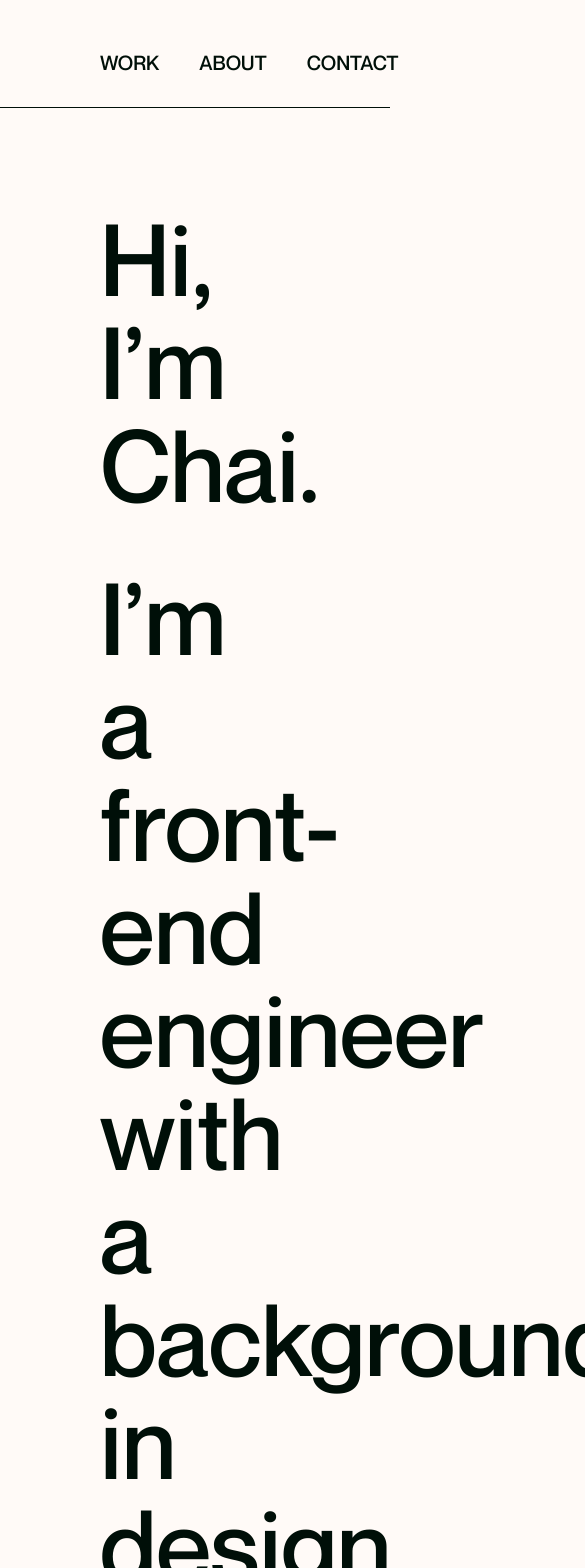
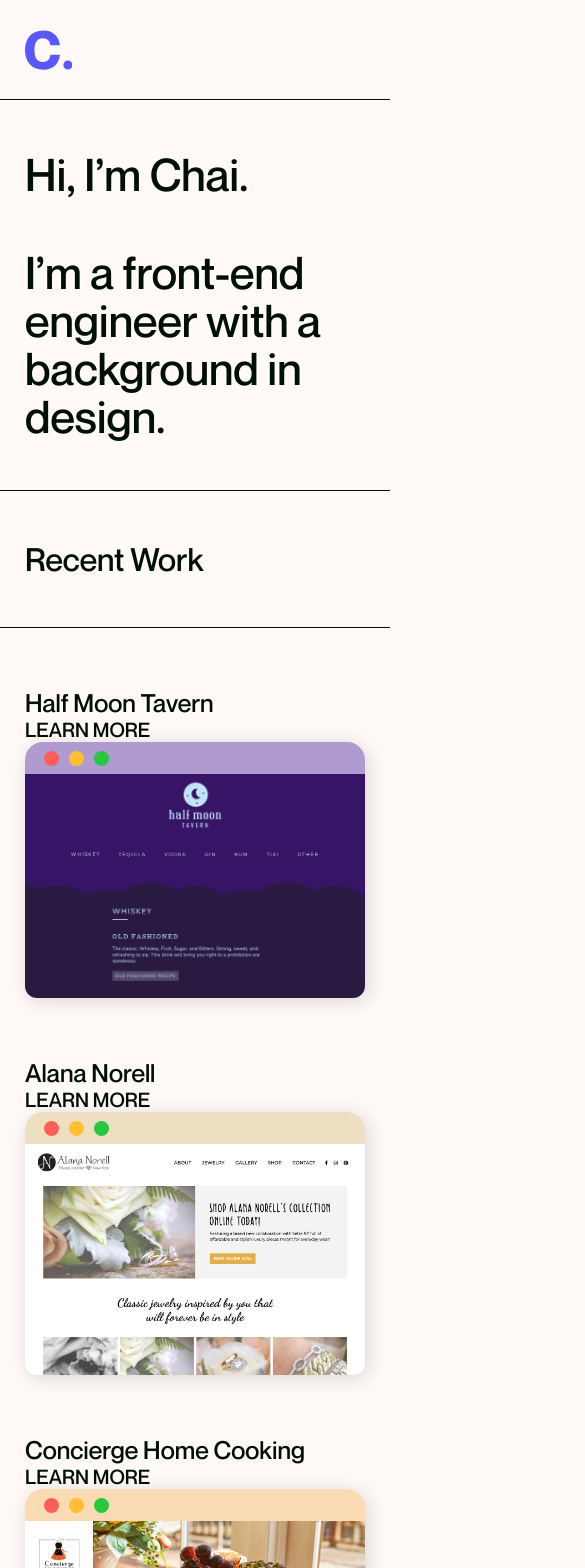
Before and after one commit to chailandau/portfolio-old, a Next.js app: page / in a window 390 px wide. Shown: the top 1568 px of the page, 585 px wide, since content can reach past the window. Built offline with nearby package versions, Linux system fonts and the light colour scheme.

Commit message:
Work: -- adds case studies
WorkIndiv:
-- conditionally renders button depending on screen width
-- adds individual browser window color option

Styling:
-- adds responsive styles

```diff
--- a/components/Work/Work.js
+++ b/components/Work/Work.js
@@ -6,7 +6,27 @@ const Work = () => {
         <div className="work">
             <Title text="Recent Work" />
             <div className="wrapper">
-                <WorkIndiv title="Half Moon Tavern" button="Learn More" />
+                <WorkIndiv
+                    title="Half Moon Tavern"
+                    button="Learn More"
+                    img="/img/halfmoon.png"
+                    alt="Half Moon Tavern Website with drink recipes"
+                    color="#af9bcf"
+                />
+                <WorkIndiv
+                    title="Alana Norell"
+                    button="Learn More"
+                    img="/img/alananorell.jpg"
+                    alt="Alana Norell Website with photos of jewelry"
+                    color="#eddfbf"
+                />
+                <WorkIndiv
+                    title="Concierge Home Cooking"
+                    button="Learn More"
+                    img="/img/conciergehomecooking.jpg"
+                    alt="Concierge Home Cooking Website with services and food photos"
+                    color="#fadbb4"
+                />
             </div>
         </div>
     );
--- a/components/Work/WorkIndiv.js
+++ b/components/Work/WorkIndiv.js
@@ -1,15 +1,45 @@
 import Image from "next/image";
+import { useState, useEffect } from "react";
 
 const WorkIndiv = (props) => {
+    const [mobile, setMobile] = useState(false);
+
+    useEffect(() => {
+        const mobileBreakpoint = window.matchMedia("(max-width: 1199px)");
+
+        const rearrangeMobile = () => {
+            if (mobileBreakpoint.matches) {
+                setMobile(true);
+            } else {
+                setMobile(false);
+            }
+        };
+
+        window.addEventListener("load", () => {
+            rearrangeMobile();
+        });
+
+        window.addEventListener("resize", () => {
+            setTimeout(() => {
+                rearrangeMobile();
+            }, 200);
+        });
+    }, [mobile]);
+
+    const browserWindowStyle = {
+        borderTopColor: `${props.color}`,
+    };
+
     return (
         <div className="work-indiv">
-            <div className="header">
+            <div className="info">
                 <h3 className="title-sm">{props.title}</h3>
-                <button className="tag">{props.button}</button>
+                {!mobile ? <button className="tag">{props.button}</button> : null}
             </div>
-            <div className="image">
-                <Image src="/img/halfmoon.png" alt="alt" layout="fill" />
+            <div className="image" style={browserWindowStyle}>
+                <Image src={props.img} alt={props.alt} layout="fill" />
             </div>
+            {mobile ? <button className="tag">{props.button}</button> : null}
         </div>
     );
 };
--- a/styles/common/_base.scss
+++ b/styles/common/_base.scss
@@ -6,21 +6,34 @@ html {
 
 .wrapper {
     max-width: rem(1440);
-    padding: 0 rem(100);
+    padding: 0 rem(25);
     margin: auto;
+    @include desktop-sm {
+        padding: 0 rem(100);
+    }
 }
 
 // fonts
 
 .title {
     &-sm {
-        @include font(30, 0, 36);
+        @include font(25, 0, 30);
+        @include desktop-sm {
+            @include font(30, 0, 36);
+        }
     }
     &-md {
-        @include font(50, 0, 60);
+        @include font(32, 0, 38);
+
+        @include desktop-sm {
+            @include font(50, 0, 60);
+        }
     }
     &-lg {
-        @include font(100, 0, 103);
+        @include font(45, 0, 48);
+        @include desktop-sm {
+            @include font(100, 0, 103);
+        }
         & + .title-lg {
             margin-top: rem(50);
         }
--- a/styles/common/_footer.scss
+++ b/styles/common/_footer.scss
@@ -18,4 +18,10 @@ footer {
         justify-content: space-between;
         align-items: baseline;
     }
+    .menu {
+        display: none;
+        @include desktop-sm {
+            display: block;
+        }
+    }
 }
--- a/styles/common/_header.scss
+++ b/styles/common/_header.scss
@@ -24,4 +24,10 @@ header {
             fill: $blurple;
         }
     }
+    .menu {
+        display: none;
+        @include desktop-sm {
+            display: block;
+        }
+    }
 }
--- a/styles/common/_variables.scss
+++ b/styles/common/_variables.scss
@@ -5,8 +5,6 @@ $blurple: #5a57fc;
 $white: #fffaf7;
 $black: #000f08;
 
-$dark-grey: #262b2f;
-
 $red: #ff5e58;
 $yellow: #ffbf30;
 $green: #27c840;
--- a/styles/components/_intro.scss
+++ b/styles/components/_intro.scss
@@ -1,3 +1,6 @@
 .intro {
-    padding: rem(100) 0;
+    padding: rem(50) 0;
+    @include desktop-sm {
+        padding: rem(100) 0;
+    }
 }
--- a/styles/components/_work.scss
+++ b/styles/components/_work.scss
@@ -1,29 +1,38 @@
 .work {
     &-indiv {
         margin-top: rem(60);
-        .header {
-            display: flex;
-            justify-content: space-between;
-            margin-bottom: rem(40);
+        .info {
+            @include desktop-sm {
+                display: flex;
+                justify-content: space-between;
+                margin-bottom: rem(40);
+            }
         }
         .image {
             width: 100%;
-            border-top: rem(50) solid $dark-grey;
             box-shadow: rem(3) rem(3) rem(20) 0 rgba(0, 0, 0, 0.15);
             position: relative;
-            border-radius: rem(25) rem(25) rem(12) rem(12);
-
+            border-radius: rem(18) rem(18) rem(12) rem(12);
+            border-top: rem(32) solid;
+            @include desktop-sm {
+                border-top: rem(50) solid;
+                border-radius: rem(25) rem(25) rem(12) rem(12);
+            }
             &:before {
                 display: block;
                 position: absolute;
                 content: "";
-                top: rem(-30);
-                left: rem(30);
+                top: rem(-22);
+                left: rem(20);
                 width: rem(13);
                 height: rem(13);
                 border-radius: 50%;
                 background-color: $red;
                 box-shadow: 0 0 0 rem(1) $red, rem(25) 0 0 rem(1) $yellow, rem(50) 0 0 rem(1) $green;
+                @include desktop-sm {
+                    top: rem(-30);
+                    left: rem(30);
+                }
             }
             > span {
                 position: unset !important;
```
Also changed, not shown: public/img/alananorell.jpg (added), public/img/conciergehomecooking.jpg (added).
